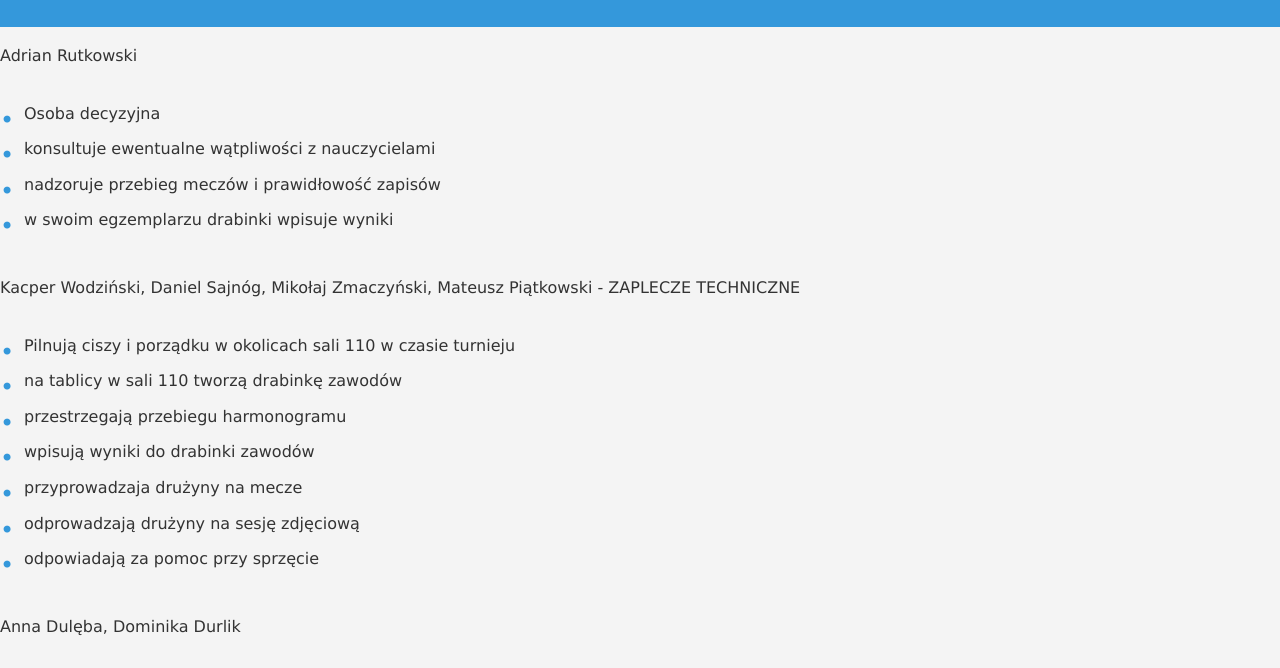
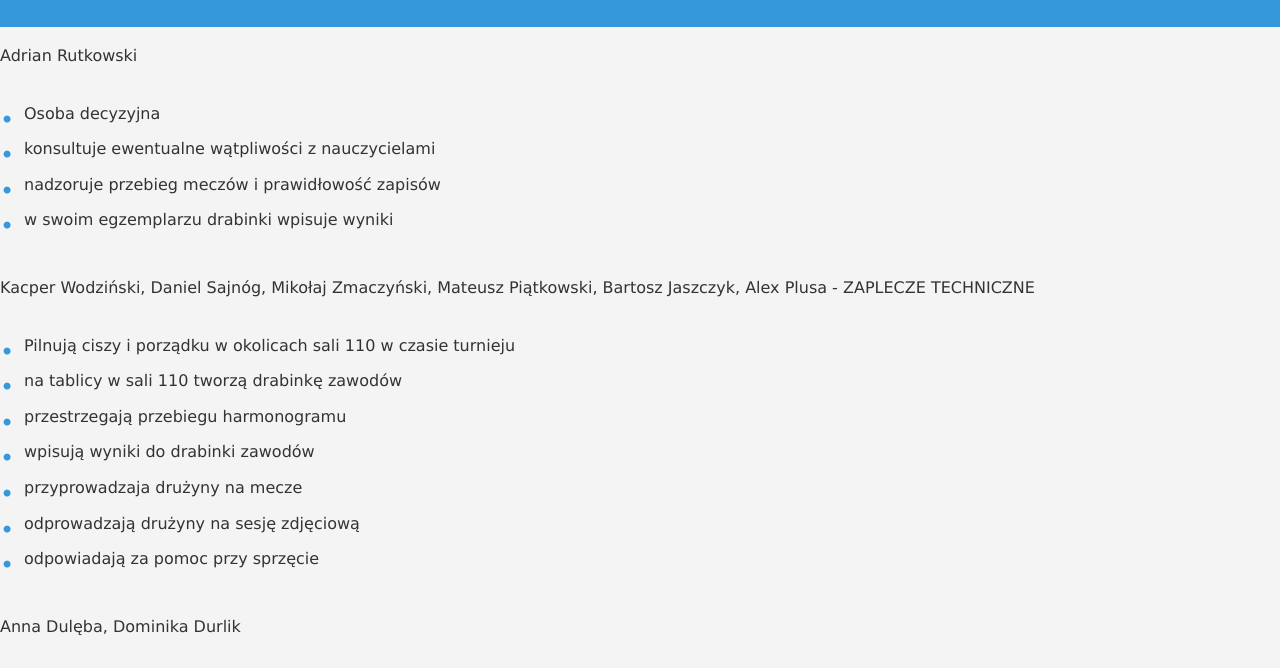
Before and after one commit to ojiro1/turniej, a plain HTML site: page odpowiedzialnosc.html in a window 1280 px wide. Shown: the part 107-775 px from the top of the page. Drawn offline with Linux system fonts and the light colour scheme.

Commit message:
Update odpowiedzialnosc.html

```diff
--- a/odpowiedzialnosc.html
+++ b/odpowiedzialnosc.html
@@ -17,7 +17,7 @@
         <li>nadzoruje przebieg meczów i prawidłowość zapisów</li>
         <li>w swoim egzemplarzu drabinki wpisuje wyniki</li>
     </ul>
-    <p>Kacper Wodziński, Daniel Sajnóg, Mikołaj Zmaczyński, Mateusz Piątkowski - ZAPLECZE TECHNICZNE</p>
+    <p>Kacper Wodziński, Daniel Sajnóg, Mikołaj Zmaczyński, Mateusz Piątkowski, Bartosz Jaszczyk, Alex Plusa - ZAPLECZE TECHNICZNE</p>
     <ul>
         <li>Pilnują ciszy i porządku w okolicach sali 110 w czasie turnieju</li>
         <li>na tablicy w sali 110 tworzą drabinkę zawodów</li>
```
